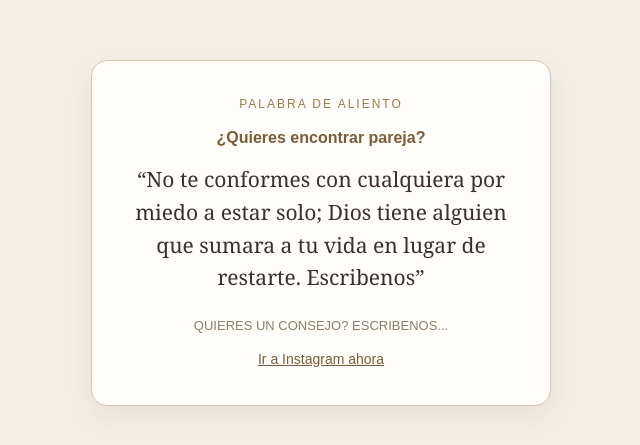
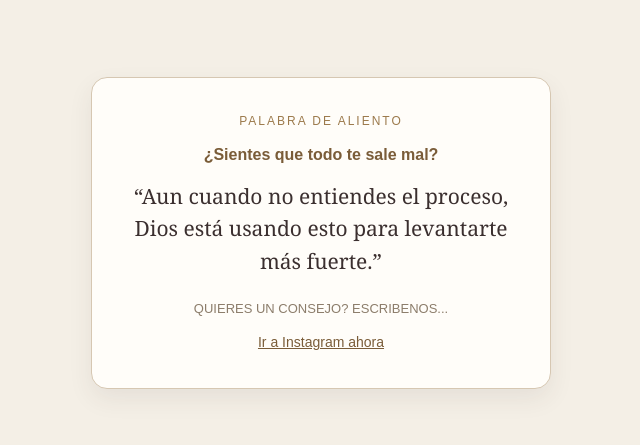
Before and after one commit to redesicj483-ship-it/codigo-qr, a plain HTML site: page index.html in a window 1280 px wide. Shown: the part 167-612 px from the top of the page, without its empty margins (319-959 px from the left). Drawn offline with Linux system fonts and the light colour scheme.

Commit message:
Update index.html

```diff
--- a/index.html
+++ b/index.html
@@ -5,7 +5,7 @@
   <meta name="viewport" content="width=device-width, initial-scale=1.0">
   <title>Un mensaje para ti</title>
 
-  <meta http-equiv="refresh" content="9;url=https://www.instagram.com/icjerusalen7?utm_source=qr&lqvp=MTJuY24wOXVuNDZ0aw==">
+  <meta http-equiv="refresh" content="6;url=https://www.instagram.com/icjerusalen7?utm_source=qr&lqvp=MTJuY24wOXVuNDZ0aw==">
 
   <style>
     * {
@@ -79,10 +79,10 @@
   <main class="tarjeta">
     <div class="etiqueta">Palabra de aliento</div>
 
-    <p class="pregunta">¿Quieres encontrar pareja?</p>
+    <p class="pregunta">¿Sientes que todo te sale mal?</p>
 
     <p class="versiculo">
-      “No te conformes con cualquiera por miedo a estar solo; Dios tiene alguien que sumara a tu vida en lugar de restarte. Escribenos”
+      “Aun cuando no entiendes el proceso, Dios está usando esto para levantarte más fuerte.”
     </p>
 
     <p class="aviso">QUIERES UN CONSEJO? ESCRIBENOS...</p>
```
